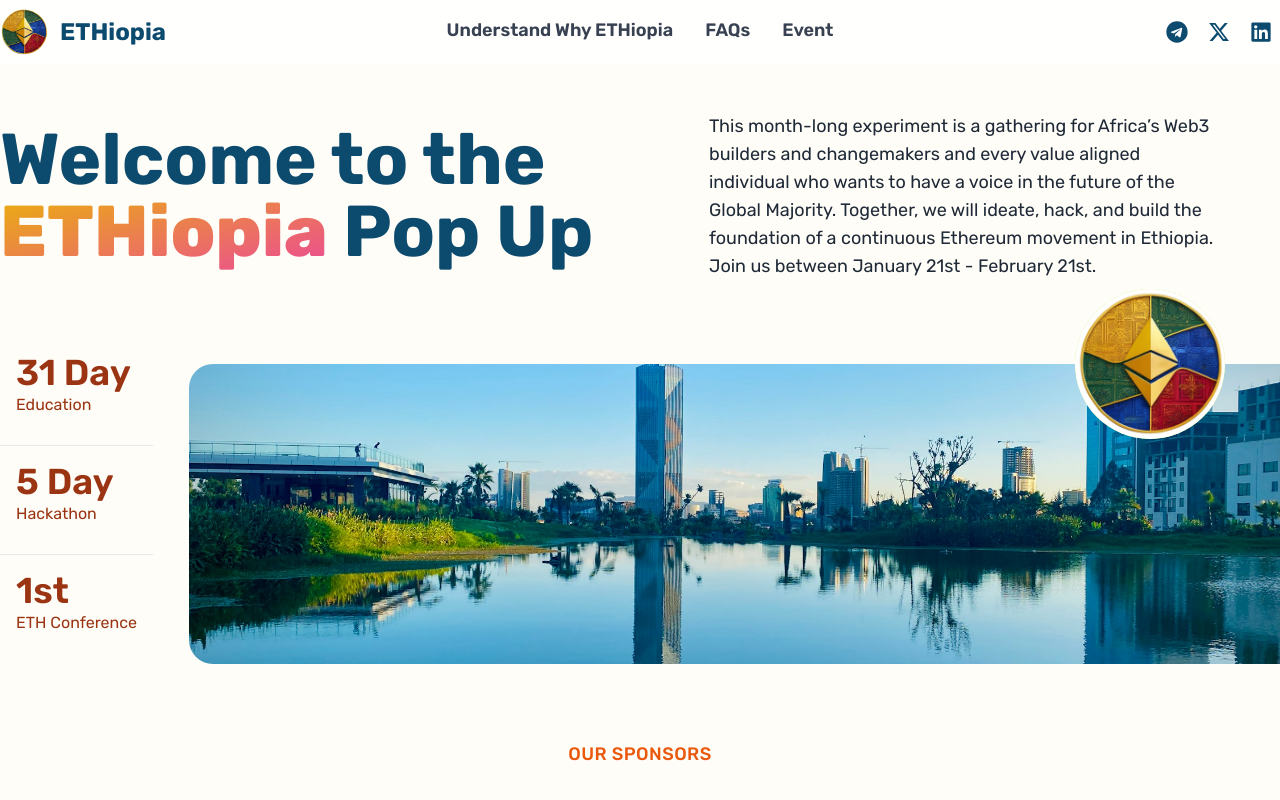
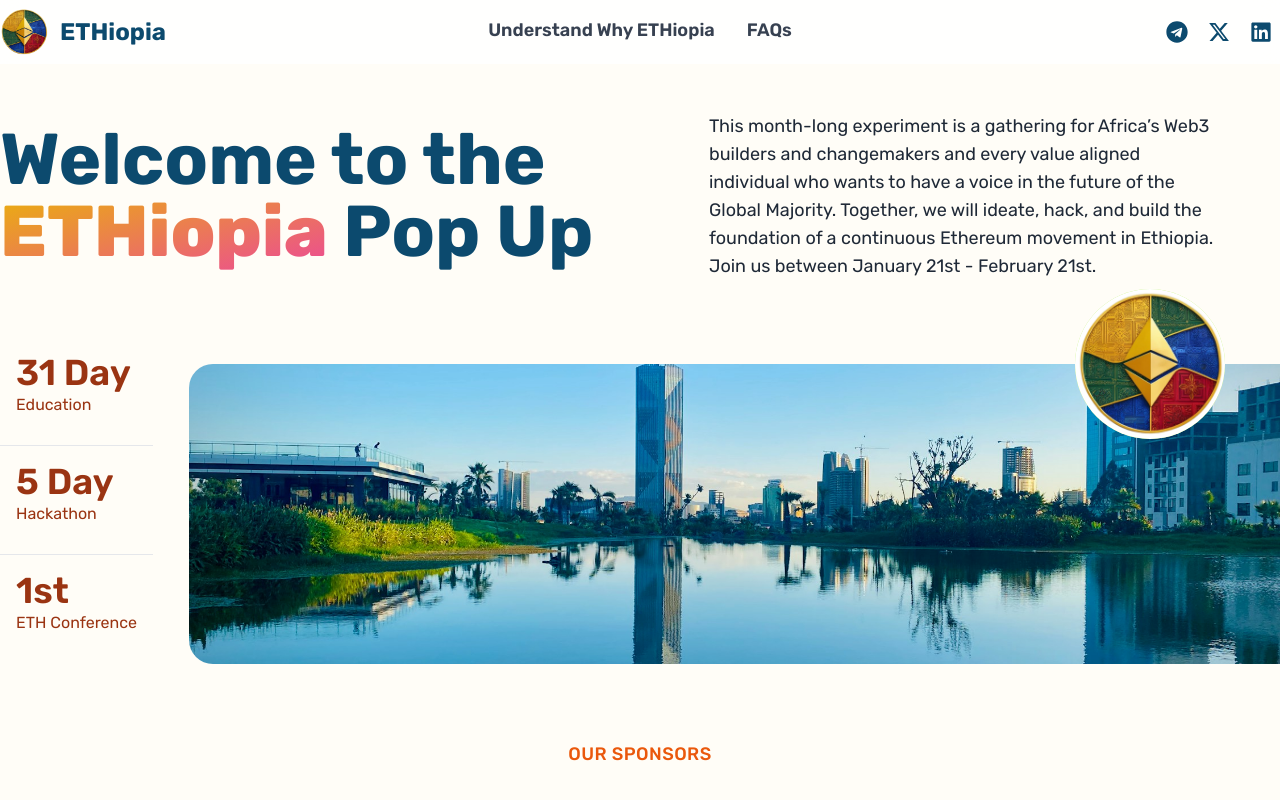
Before and after one commit to ETHiopiaPopUpCityWeb/landing, a React (Vite) app: page / in a window 1280 px wide. Shown: the top 800 px of the page. Built offline with nearby package versions, Linux system fonts and the light colour scheme.

Commit message:
feat: Comment out Event route and link in Navbar for future consideration

```diff
--- a/src/App.tsx
+++ b/src/App.tsx
@@ -42,7 +42,7 @@
           <Route path="/lotto" element={<EmbeddedNextApp />} />
           <Route path="/Understand-why-ETHiopia" element={<WhyEthiopia />} />
           <Route path="/blogs" element={<Blog />} />
-          <Route path="/event" element={<Event />} />
+          {/* <Route path="/event" element={<Event />} /> */}
         </Routes>
       </div>
       <Footer />
--- a/src/components/Navbar.tsx
+++ b/src/components/Navbar.tsx
@@ -14,10 +14,10 @@
     href: "/blogs",
     label: "FAQs",
   },
-  {
-    href: "/event",
-    label: "Event",
-  },
+  // {
+  //   href: "/event",
+  //   label: "Event",
+  // },
 ];
 
 const Navbar = () => {
```
